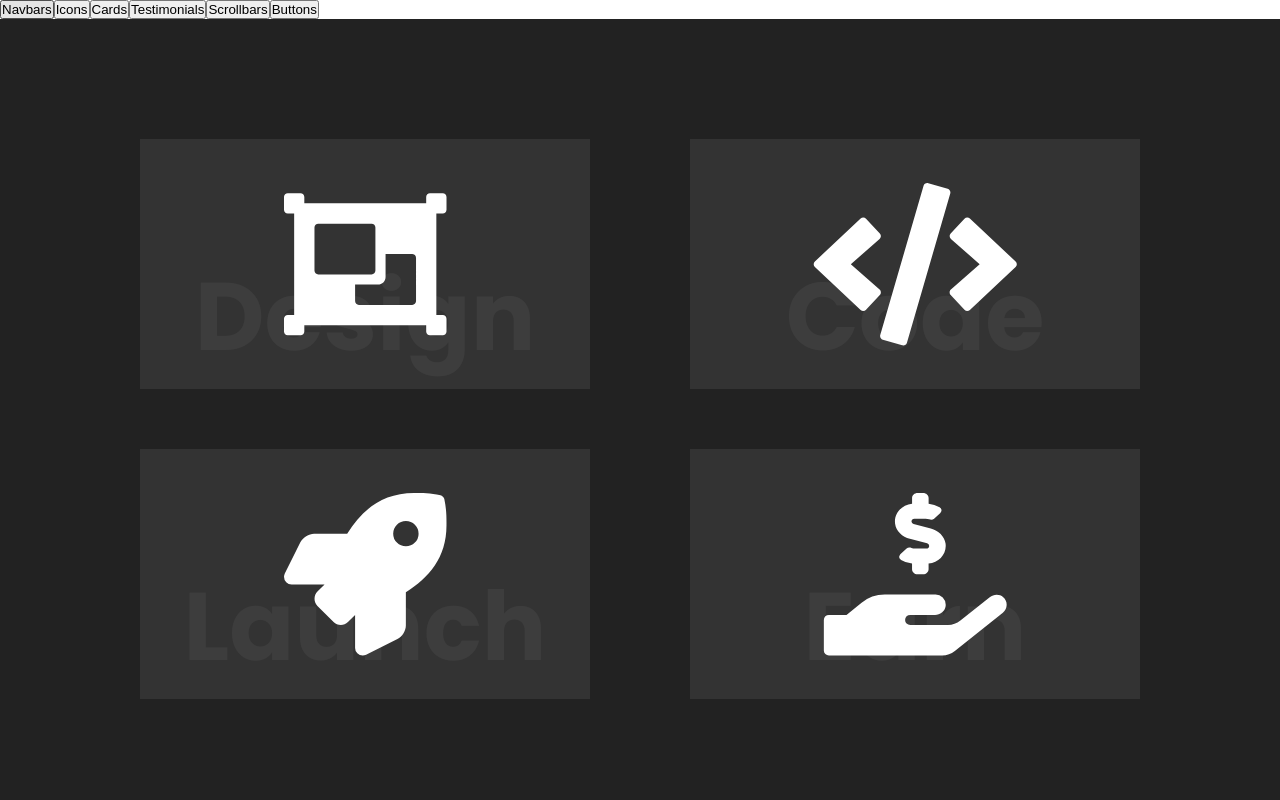
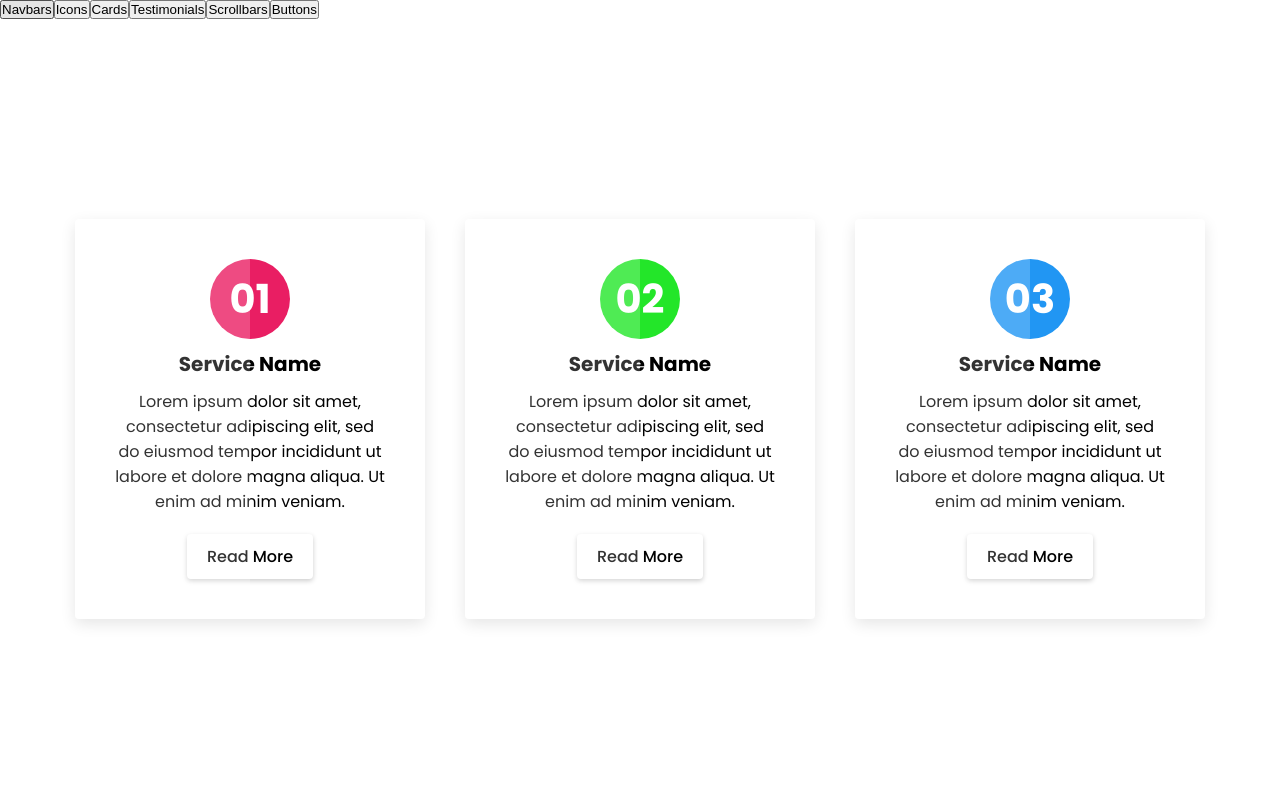
Before and after one commit to ricky-bruner/WebpageDemos, a React (Create React App) app: page / in a window 1280 px wide. Both pictures are taken after a click on the button "Cards". Shown: the top 800 px of the page. Built offline with nearby package versions, Linux system fonts and the light colour scheme.

Commit message:
added circle growth service card demo

```diff
--- a/src/components/cards/CardDemos.js
+++ b/src/components/cards/CardDemos.js
@@ -9,6 +9,7 @@ import CodeWindow from '../codewindows/CodeWindow';
 import HoverSwitchCardDemo from './HoverSwitchCardDemo';
 import NeumorphismCardDemo from './NeumorphismCardDemo';
 import ImageSlideLeftCardDemo from './ImageSlideLeftCardDemo';
+import CircleGrowthServiceCard from './CircleGrowthServiceCard';
 
 export default class CardDemos extends Component {
     state = {
@@ -18,6 +19,8 @@ export default class CardDemos extends Component {
     render(){
         return (
             <div className="card-demos-body">
+                <CircleGrowthServiceCard />
+                <CodeWindow html=".circle-growth-service-card-demo" />
                 <ImageSlideLeftCardDemo />
                 <CodeWindow html=".image-slide-left-card-demo" />
                 <NeumorphismCardDemo />
--- a/src/components/cards/CircleGrowthServiceCard.js
+++ b/src/components/cards/CircleGrowthServiceCard.js
@@ -0,0 +1,38 @@
+import React, { Component } from 'react';
+
+export default class CircleGrowthServiceCard extends Component {
+    state = {};
+
+    render(){
+        return (
+            <div id="circle-growth-service-card-demo" className="circle-growth-service-card-demo">
+                <div className="container">
+                    <div className="box">
+                        <div className="icon">01</div>
+                        <div className="content">
+                            <h3>Service Name</h3>
+                            <p>Lorem ipsum dolor sit amet, consectetur adipiscing elit, sed do eiusmod tempor incididunt ut labore et dolore magna aliqua. Ut enim ad minim veniam.</p>
+                            <a href="circle-growth-service-card-demo">Read More</a>
+                        </div>
+                    </div>
+                    <div className="box">
+                        <div className="icon">02</div>
+                        <div className="content">
+                            <h3>Service Name</h3>
+                            <p>Lorem ipsum dolor sit amet, consectetur adipiscing elit, sed do eiusmod tempor incididunt ut labore et dolore magna aliqua. Ut enim ad minim veniam.</p>
+                            <a href="circle-growth-service-card-demo">Read More</a>
+                        </div>
+                    </div>
+                    <div className="box">
+                        <div className="icon">03</div>
+                        <div className="content">
+                            <h3>Service Name</h3>
+                            <p>Lorem ipsum dolor sit amet, consectetur adipiscing elit, sed do eiusmod tempor incididunt ut labore et dolore magna aliqua. Ut enim ad minim veniam.</p>
+                            <a href="circle-growth-service-card-demo">Read More</a>
+                        </div>
+                    </div>
+                </div>
+            </div>
+        );
+    }
+}
--- a/src/components/cards/cards.css
+++ b/src/components/cards/cards.css
@@ -854,3 +854,119 @@
         width: 100%;
     }
 }
+
+/* Circle Growth Service Card Demo */
+.circle-growth-service-card-demo {
+    display: flex;
+    justify-content: center;
+    align-items: center;
+    min-height: 100vh;
+    font-family: "Poppins", sans-serif;
+}
+
+.circle-growth-service-card-demo .container {
+    display: flex;
+    flex-wrap: wrap;
+    justify-content: space-between;
+}
+
+.circle-growth-service-card-demo .container .box {
+    position: relative;
+    width: 350px;
+    padding: 40px;
+    background: white;
+    box-shadow: 0 5px 15px rgba(0, 0, 0, .1);
+    border-radius: 4px;
+    margin: 20px;
+    box-sizing: border-box;
+    overflow: hidden;
+    text-align: center;
+}
+
+.circle-growth-service-card-demo .container .box:before {
+    content: "";
+    width: 50%;
+    height: 100%;
+    position: absolute;
+    top: 0;
+    left: 0;
+    background: rgba(255, 255, 255, .2);
+    pointer-events: none;
+    z-index: 2;
+}
+
+.circle-growth-service-card-demo .container .box .icon {
+    position: relative;
+    width: 80px;
+    height: 80px;
+    color: white;
+    background: black;
+    display: flex;
+    justify-content: center;
+    align-items: center;
+    margin: 0 auto;
+    border-radius: 50%;
+    font-size: 40px;
+    font-weight: 700;
+    transition: 1s;
+}
+
+.circle-growth-service-card-demo .container .box:nth-child(1) .icon {
+    box-shadow: 0 0 0 0 #e91e63;
+    background: #e91e63;
+}
+
+.circle-growth-service-card-demo .container .box:nth-child(1):hover .icon {
+    box-shadow: 0 0 0 400px #e91e63;
+}
+
+.circle-growth-service-card-demo .container .box:nth-child(2) .icon {
+    box-shadow: 0 0 0 0 #23e629;
+    background: #23e629;
+}
+
+.circle-growth-service-card-demo .container .box:nth-child(2):hover .icon {
+    box-shadow: 0 0 0 400px #23e629;
+}
+
+.circle-growth-service-card-demo .container .box:nth-child(3) .icon {
+    box-shadow: 0 0 0 0 #2196f3;
+    background: #2196f3;
+}
+
+.circle-growth-service-card-demo .container .box:nth-child(3):hover .icon {
+    box-shadow: 0 0 0 400px #2196f3;
+}
+
+.circle-growth-service-card-demo .container .box .content {
+    position: relative;
+    z-index: 1;
+    transition: .5s;
+}
+
+.circle-growth-service-card-demo .container .box:hover .content {
+    color: white;
+}
+
+.circle-growth-service-card-demo .container .box .content h3 {
+    font-size: 20px;
+    margin: 10px 0;
+    padding: 0;
+}
+
+.circle-growth-service-card-demo .container .box .content p {
+    margin: 0;
+    padding: 0;
+}
+
+.circle-growth-service-card-demo .container .box .content a {
+    display: inline-block;
+    padding: 10px 20px;
+    background: white;
+    border-radius: 4px;
+    text-decoration: none;
+    color: black;
+    font-weight: 500;
+    margin-top: 20px;
+    box-shadow: 0 2px 5px rgba(0, 0, 0, .2);
+}
```
